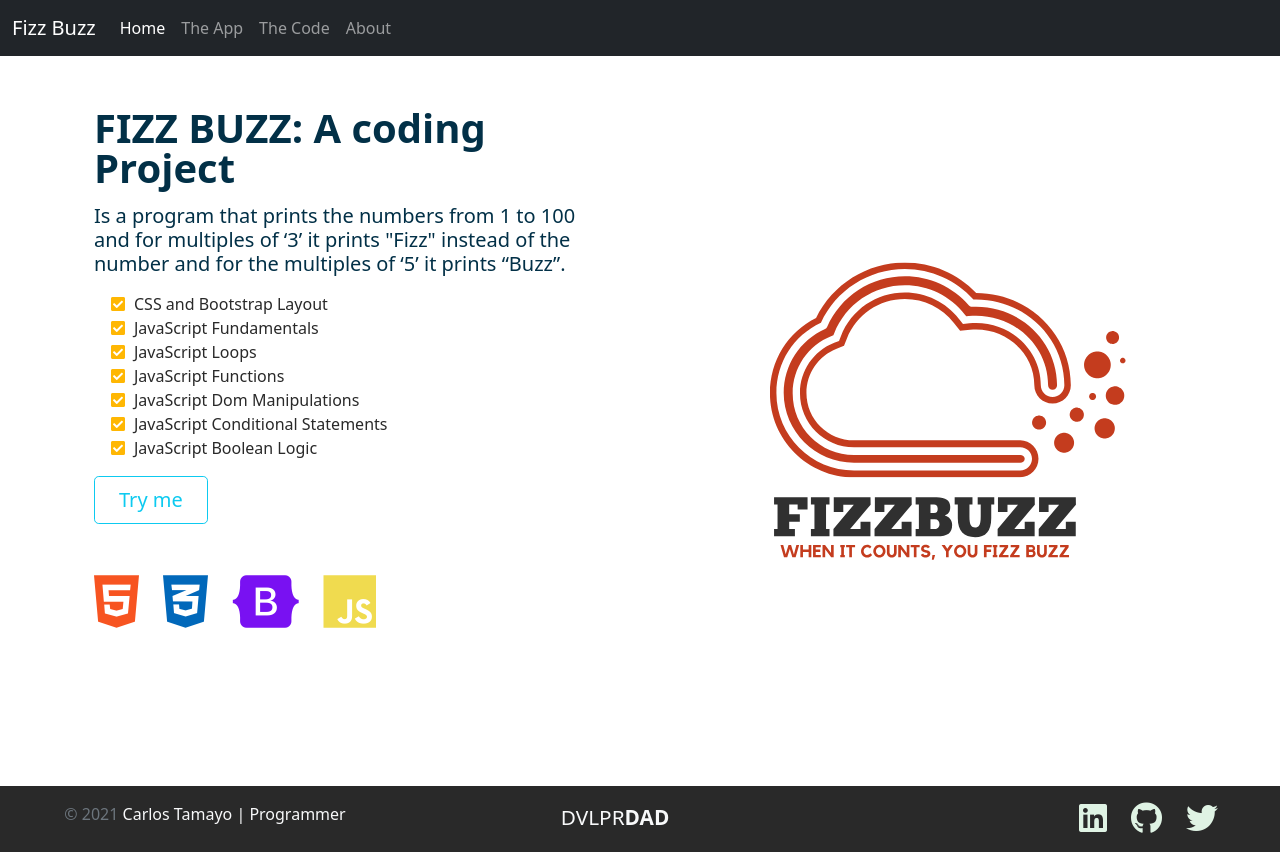
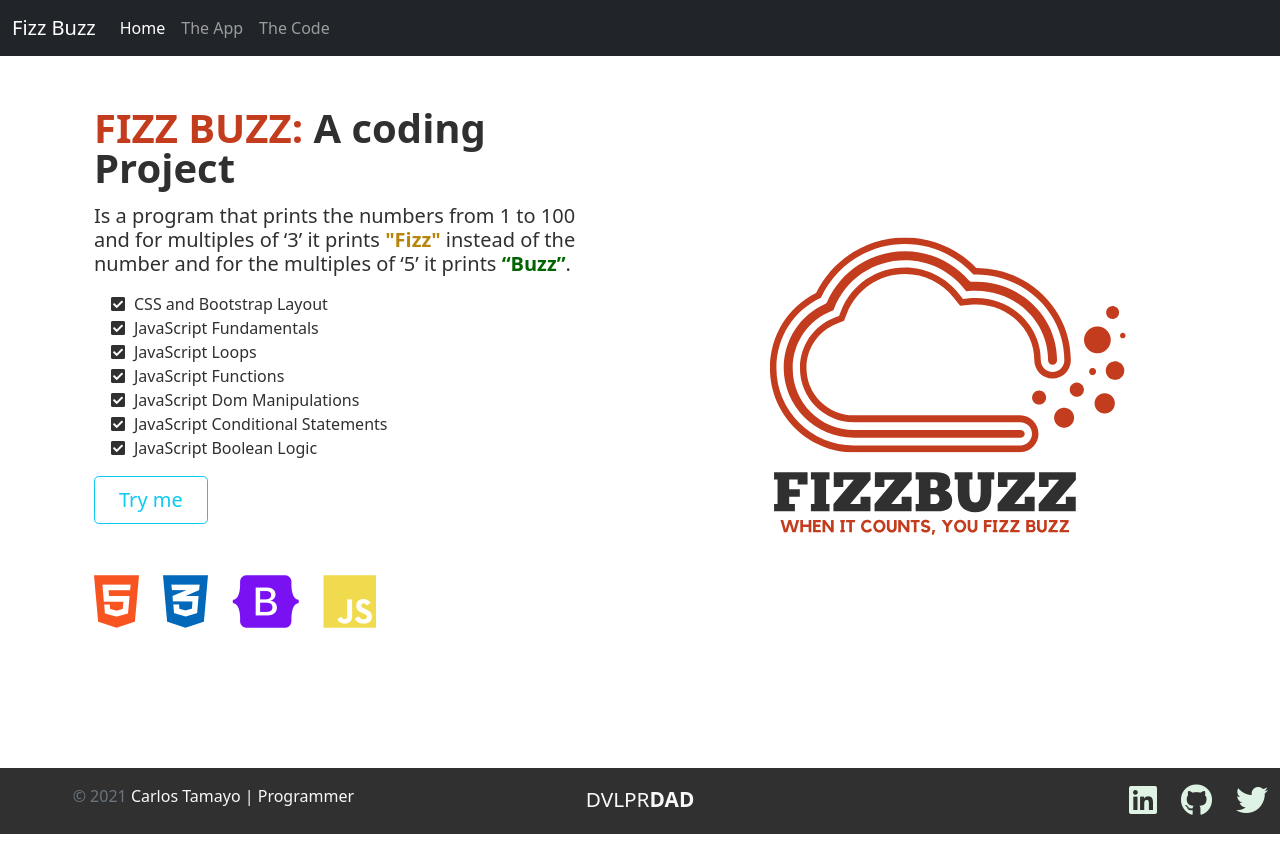
Before and after one commit to Carloski/FIZZBUZZ, a plain HTML site: page index.html in a window 1280 px wide. Drawn offline with nearby package versions, Linux system fonts and the light colour scheme.

Commit message:
Updated site.css

```diff
--- a/css/site.css
+++ b/css/site.css
@@ -1,11 +1,10 @@
 :root {
   --primary-color: #023047;
-  --secondary-color: #fb8500;
-  --dark-color: #292929;
+  --secondary-color: #c43c1e;
+  --dark-color: #303030;
   --light-color: #dff3e4;
-  --text-color: #219ebc;
-  --yellow-color: #ffb703;
-  --lightBlue-color: #219ebc;
+  --fizz-color: darkgoldenrod;
+  --buzz-color: darkgreen;
 }
 
 body {
@@ -23,7 +22,11 @@ h3,
 h4,
 h5,
 h6 {
-  color: var(--primary-color);
+  color: var(--dark-color);
+}
+
+.accent {
+  color: var(--secondary-color);
 }
 
 
@@ -57,11 +60,11 @@ footer {
 }
 
 .checklist > li i {
-  color: var(--yellow-color);
+  color: var(--dark-color);
 }
 
 .checklist > li i:hover {
-  color: var(--text-color);
+  color: var(--secondary-color);
 }
 
 .fab:hover {
@@ -96,15 +99,17 @@ footer {
 }
 
 .Fizz {
-  color: darkgoldenrod;
+  color: var(--fizz-color);
+  font-weight: bold;
 }
 
 .Buzz {
-  color: darkgreen;
+  color: var(--buzz-color);
+  font-weight: bold;
 }
 
 .FizzBuzz {
-  color: darkblue;
+  color: var(--secondary-color);
   font-weight: bold;
 }
 
@@ -115,24 +120,6 @@ pre[class*="language-"] {
   word-wrap: break-word;
 }
 
-.img {
-  width: 500px;
-  height: 550px;
+img {
+  width: 100%;
 }
-
-@media screen and (max-width: 415px) {
-  .img {
-    width: 300px !important;
-    height: 300px !important;
-  }
-
-  .navbar {
-    padding-right: 15px;
-  }
-}
-
-@media screen and (min-width: 801px) {
-  .footer {
-    padding-right: 50px !important;
-  }
-}
--- a/index.html
+++ b/index.html
@@ -37,9 +37,6 @@
                 <li class="nav-item">
                     <a class="nav-link" href="code.html">The Code</a>
                 </li>
-                <li class="nav-item">
-                    <a class="nav-link" target="blank" href="#">About</a>
-                </li>
             </ul>
         </div>
     </div>
@@ -50,11 +47,12 @@
        <div class="container col-xxl-8 px-4">
            <div class="row row-cols-1 row-cols-lg-2 g-5 py-5">
                <div class="col order-last order-lg-first">
-                   <h1 class="display-8 fw-bold lh-1 mb-3">FIZZ BUZZ: A coding Project</h1>
+                   <h1 class="display-8 fw-bold lh-1 mb-3"><span class="accent">FIZZ BUZZ:</span> A coding Project</h1>
                    <!-- ====== DESCRIPTION OF THE PROBLEM WE'RE SOLVING ====== -->
                    <h4 class="lead">
                         Is a program that prints the numbers from 1 to 100 and for multiples of ‘3’
-                        it prints <strong>"Fizz"</strong> instead of the number and for the multiples of ‘5’ it prints <strong>“Buzz”</strong>.
+                        it prints <strong class="Fizz">"Fizz"</strong> instead of the number and for the multiples of ‘5’ it prints
+                        <strong class="Buzz">“Buzz”</strong>.
                    </h4>
                    <!-- ====== CHECKLIST OF FEATURE YOU USED IN THE PROGRAM ====== -->
                    <ul class="fa-ul pt-2 checklist">
@@ -81,7 +79,7 @@
                    </h5>
                </div>
                <div class="col">
-                   <img src="img/FIZZBUZZ.svg" alt="Fizz Buzz Logo" class="image-fluid center-block d-block mx-auto img">
+                   <img src="img/FIZZBUZZ.svg" alt="Fizz Buzz Logo" class="image-fluid center-block d-block mx-auto img" height="500">
                </div>
            </div>
        </div>
```
Also changed, not shown: app.html (+3 -6 lines), code.html (+0 -3 lines), about.html (deleted).
